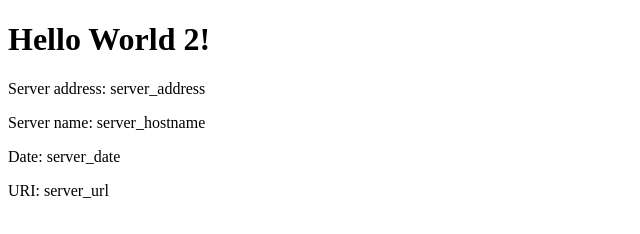
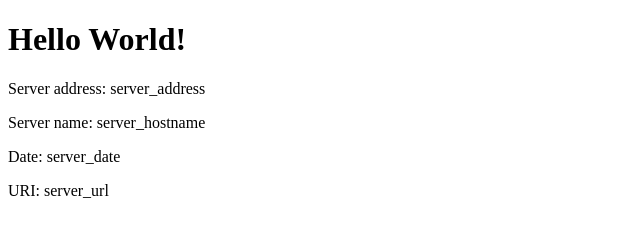
Before and after one commit to nofukuyo/eks-example, a plain HTML site: page src/index.html in a window 1280 px wide. Shown: the full height of the page, 0-640 px from the left. Drawn offline with Linux system fonts and the light colour scheme.

Commit message:
Revert "v2 Updating home page"
This reverts commit cc1830cabb0b92bc32efe9aec8f4b14cb399085f.

```diff
--- a/src/index.html
+++ b/src/index.html
@@ -1,12 +1,12 @@
 <!DOCTYPE html>
 <html>
 <head>
-  <title>Hello World 2</title>
+  <title>Hello World</title>
 </head>
 
 <body>
 <div class="info">
-<h1>Hello World 2!</h1>
+<h1>Hello World!</h1>
 <p><span>Server&nbsp;address:</span> <span>server_address</span></p>
 <p><span>Server&nbsp;name:</span> <span>server_hostname</span></p>
 <p class="smaller"><span>Date:</span> <span>server_date</span></p>
```
